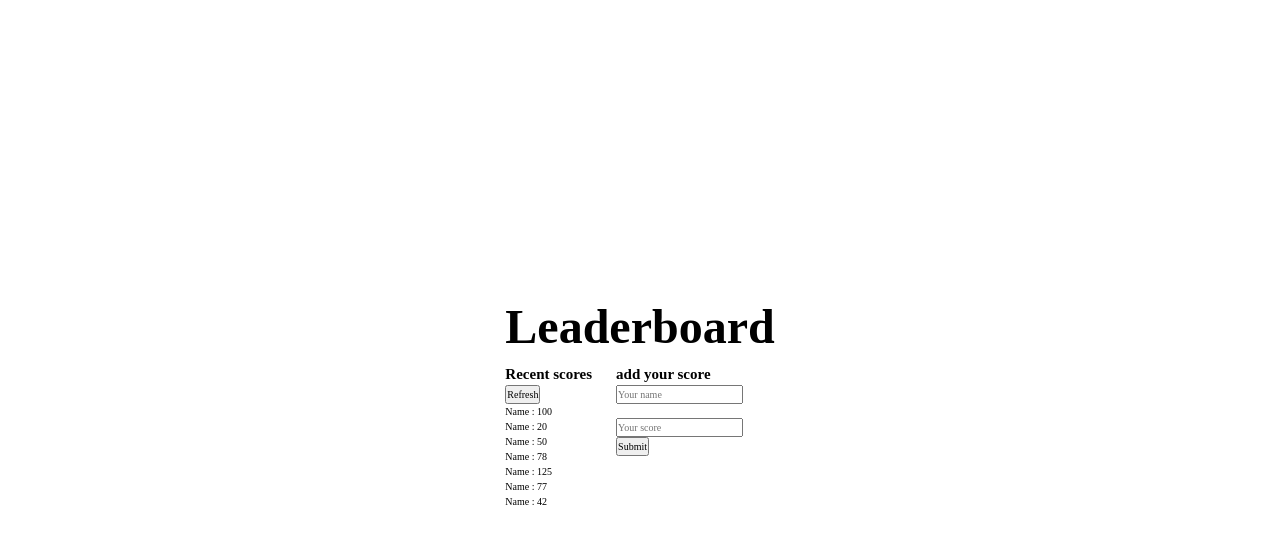
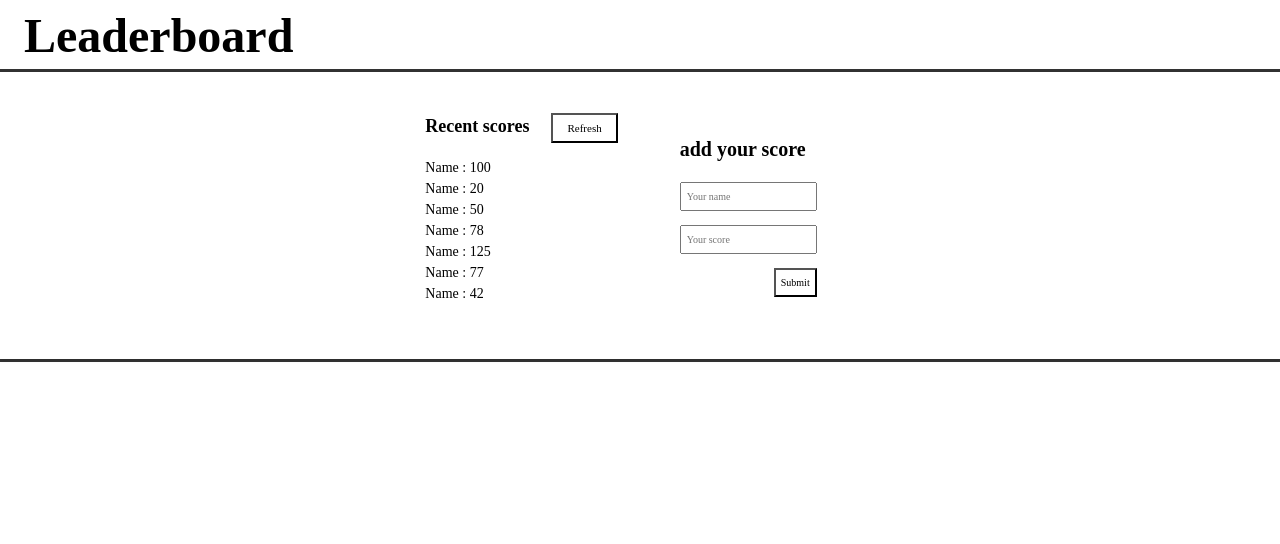
Before and after one commit to devendra-alt/leaderboard-web-ES6, a website built with webpack: page src/index.html in a window 1280 px wide. Built offline with nearby package versions, Linux system fonts and the light colour scheme.

Commit message:
Added styles for leaderboard in style.css

```diff
--- a/src/styles/style.css
+++ b/src/styles/style.css
@@ -1,18 +1,72 @@
+main {
+  width: 100vw;
+  height: 100vh;
+}
+
 #leader-board-title {
   font-size: 4.8rem;
+  margin-left: 2.4rem;
 }
 
 #leader-board {
   display: flex;
   flex-direction: row;
   gap: 2.4rem;
+  justify-content: center;
+  align-items: center;
+  box-shadow: rgba(0, 0, 0, 0.16) 0px 1px 4px, rgb(51, 51, 51) 0px 0px 0px 3px;
+  padding: 2.4rem;
+}
+
+#recent-score-title {
+  font-size: 1.8rem;
+  padding-right: 2.2rem;
+}
+
+#refresh-btn {
+  padding: 0.5rem 1.4rem 0.5rem 1.4rem;
+  font-size: 1.1rem;
+  font-weight: 500;
+  background-color: #fff;
+  cursor: pointer;
+}
+
+#recent-score-title,
+#refresh-btn {
+  float: left;
+}
+
+#leader-board-list {
+  font-size: 1.4rem;
+  clear: both;
+  padding-top: 1.4rem;
+  padding-bottom: 1.4rem;
+}
+
+#leader-board-form {
+  padding: 3.8rem;
+}
+
+#data-entry-title {
+  font-size: 2rem;
+  padding-bottom: 1.8rem;
 }
 
 .form-inputs {
   display: block;
   margin-bottom: 1.4rem;
+  width: 100%;
+  padding: 0.5rem;
 }
 
 .form-inputs[name='score'] {
   margin-bottom: 0;
 }
+
+#score-btn {
+  float: right;
+  margin-top: 1.4rem;
+  padding: 0.5rem;
+  background-color: #fff;
+  cursor: pointer;
+}
```
